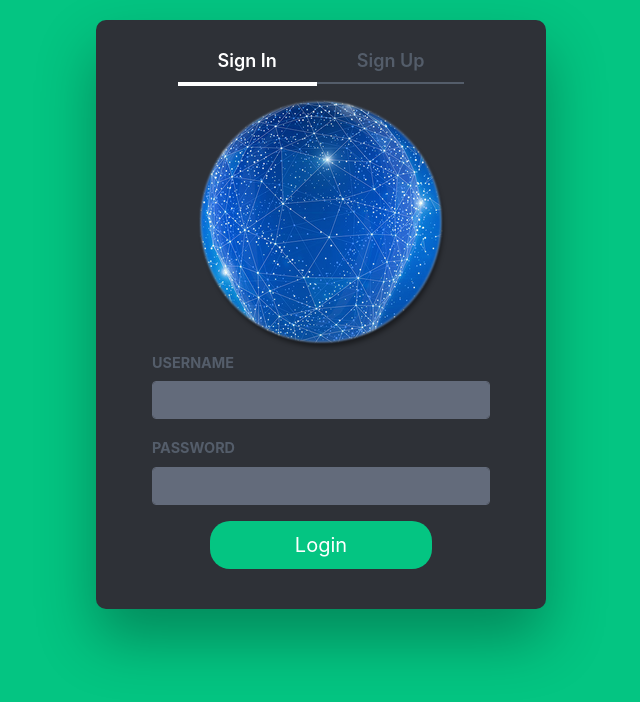
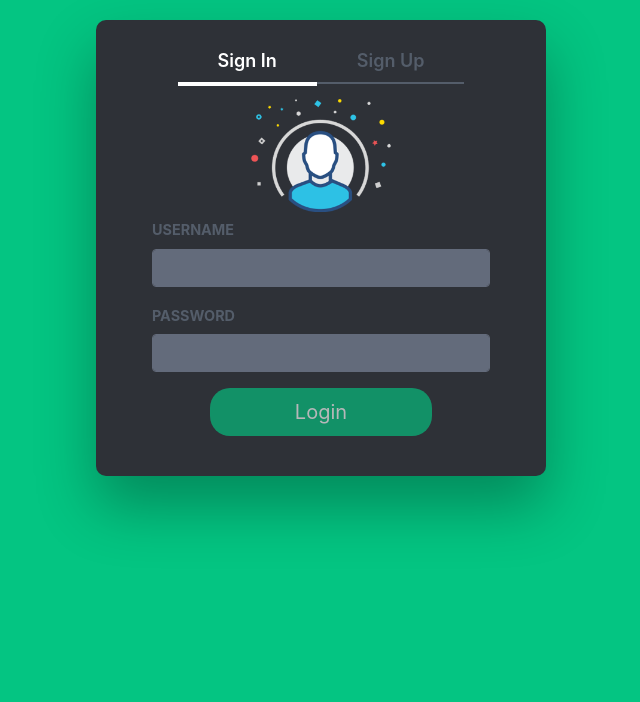
Before and after one commit to sharfanis/Authentication_Angular9_FE_JWT, an Angular app: page /user/login in a window 1280 px wide. Shown: the top 702 px of the page, without its empty margins (319-959 px from the left). Built offline with nearby package versions, Linux system fonts and the light colour scheme.

Commit message:
chore(): styling changes

```diff
--- a/src/app/User/login/login.component.html
+++ b/src/app/User/login/login.component.html
@@ -4,18 +4,18 @@
 
  <div class="form-group">
 <label>UserName</label>
-   <input  class ="form-control" #UserName="ngModel" name="UserName" [(ngModel)] ="formModel.UserName">
+   <input  class ="form-control" #UserName="ngModel" name="UserName" [(ngModel)] ="formModel.UserName" required>
  </div>
 
  <div class="form-group">
     <label>Password</label>
-       <input class ="form-control" #Password="ngModel" name="Password" [(ngModel)] ="formModel.Password">
+       <input type="password" class="form-control" #Password="ngModel" name="Password" [(ngModel)] ="formModel.Password" required>
      </div>
 
 
      <div class="form-row">
         <div class="form-group col-md-8 offset-md-2">
-          <button type="submit" class="btn btn-lg btn-block" >Login</button>
+          <button type="submit" class="btn btn-lg btn-block"  [disabled] = "form.invalid">Login</button>
         </div>
       </div>
 </form>
--- a/src/styles.css
+++ b/src/styles.css
@@ -141,3 +141,11 @@ div.form-group.required>label:first-child:after{
     text-transform: uppercase;
     font-size: 0.9rem;
  }
+
+
+
+  img {
+    border-radius: 4px;
+    padding: 5px;
+    width: 150px;
+  }
```
Also changed, not shown: src/assets/img/Single_user.png.
